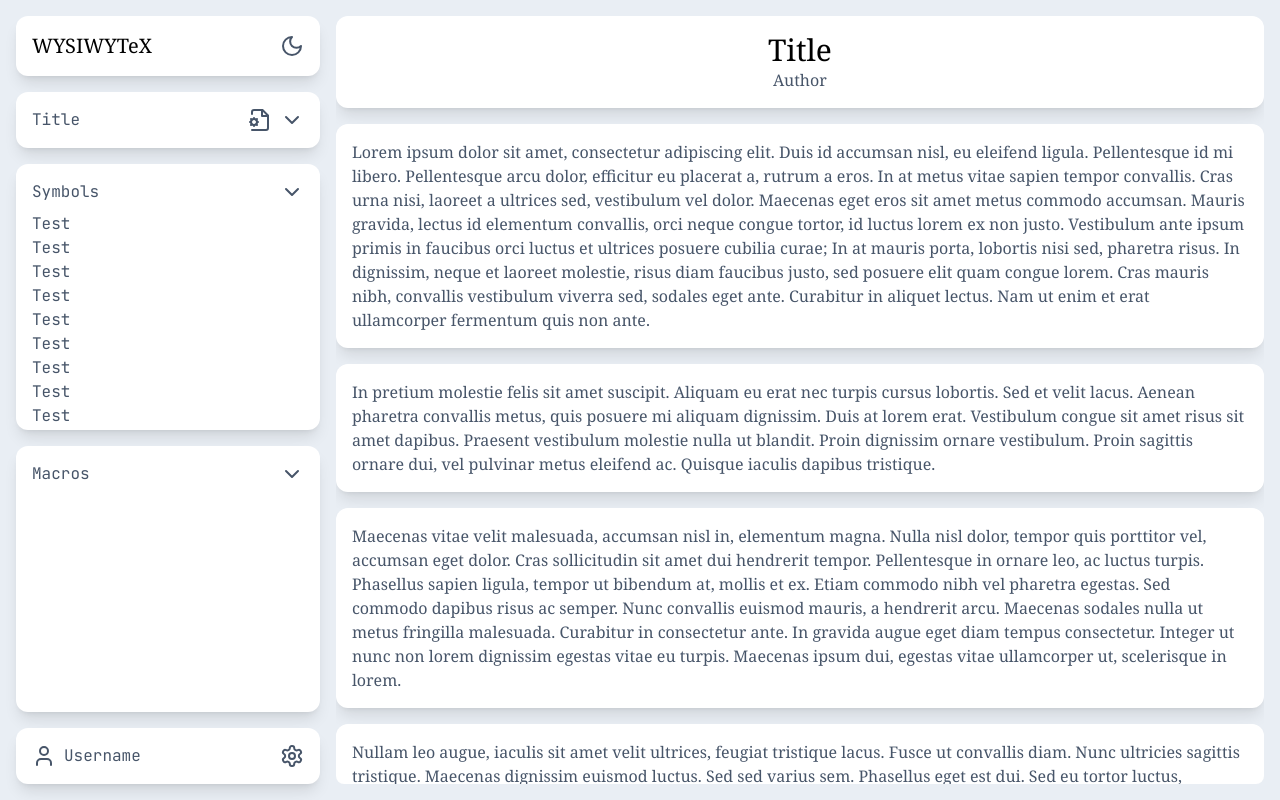
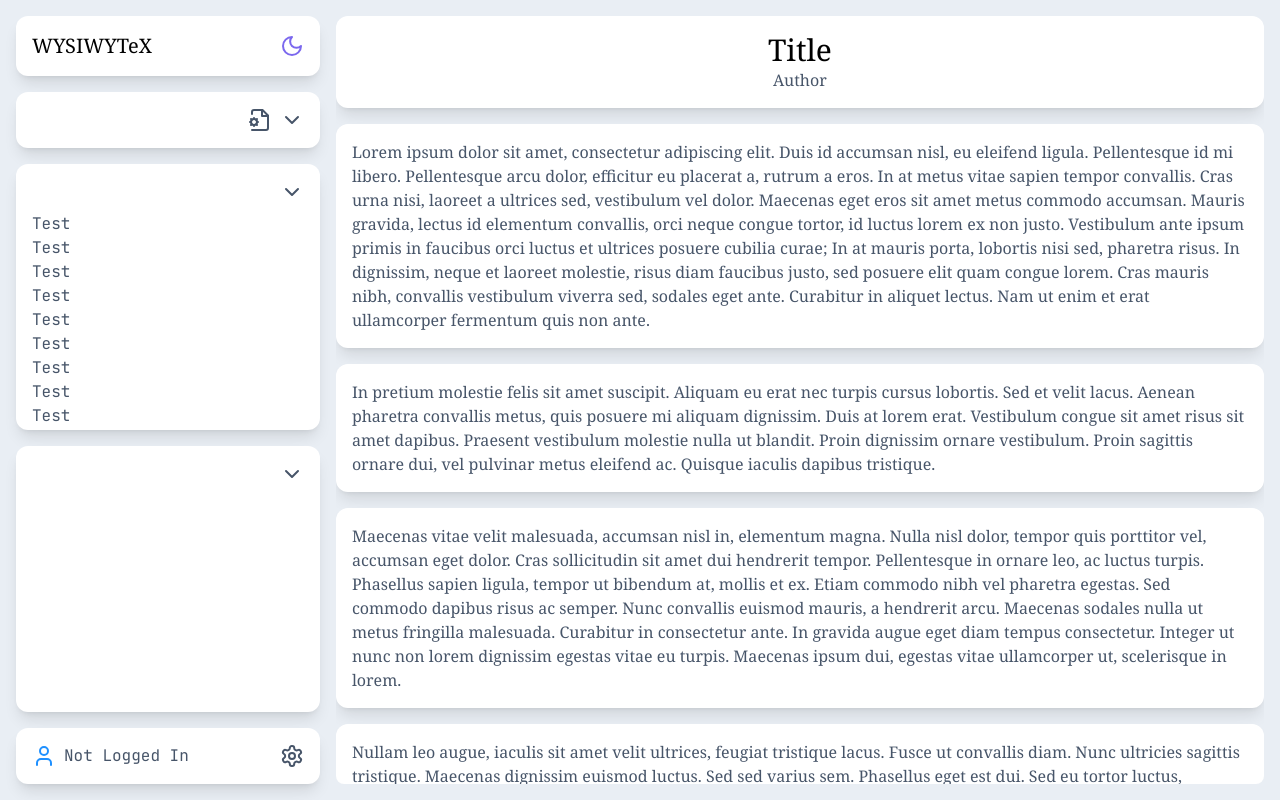
Before and after one commit to Jokauppi/Equationeer, a React (Vite) app: page / in a window 1280 px wide. Built offline with nearby package versions, Linux system fonts and the light colour scheme.

Commit message:
colored buttons

```diff
--- a/src/App.tsx
+++ b/src/App.tsx
@@ -21,16 +21,16 @@ function App() {
                 }}
               >
                 {darkMode ? (
-                  <Sun size={24} />
+                  <Sun size={24} color="gold" />
                 ) : (
-                  <Moon size={24} />
+                  <Moon size={24} color="mediumslateblue" />
                 )}
               </button>
             </div>
           </Box>
           <Box fit>
             <div className="flex flex-row justify-between content-center">
-              <div>Title</div>
+              <div className="text-white">Title</div>
               <div className="flex flex-row justify-between content-center gap-2">
                 <FileCog size={24} />
                 <Settings size={24} className="block md:hidden" />
@@ -42,9 +42,9 @@ function App() {
                   }}
                 >
                   {darkMode ? (
-                    <Sun size={24} />
+                    <Sun size={24} color="gold" />
                   ) : (
-                    <Moon size={24} />
+                    <Moon size={24} color="mediumslateblue" />
                   )}
                 </button>
                 <ChevronDown size={24} />
@@ -54,7 +54,7 @@ function App() {
           </Box>
           <Box className="overflow-hidden max-h-56 md:max-h-full">
             <div className="flex flex-row justify-between content-center">
-              <div>Symbols</div>
+              <div className="text-white">Symbols</div>
               <ChevronDown size={24} />
             </div>
             <div className="h-full mt-2 overflow-y-auto scrollbar-none">
@@ -78,15 +78,15 @@ function App() {
           </Box>
           <Box className="h-fit md:h-full">
             <div className="flex flex-row justify-between content-center">
-              <div>Macros</div>
+              <div className="text-white">Macros</div>
               <ChevronDown size={24} />
             </div>
           </Box>
           <Box fit className="hidden md:block">
             <div className="flex flex-row justify-between gap-x-4">
               <div className="flex flex-row content-center gap-x-2">
-                <User size={24} />
-                <p>Username</p>
+                <User size={24} color="dodgerblue" />
+                <p>Not Logged In</p>
               </div>
 
               <Settings size={24} />
```
